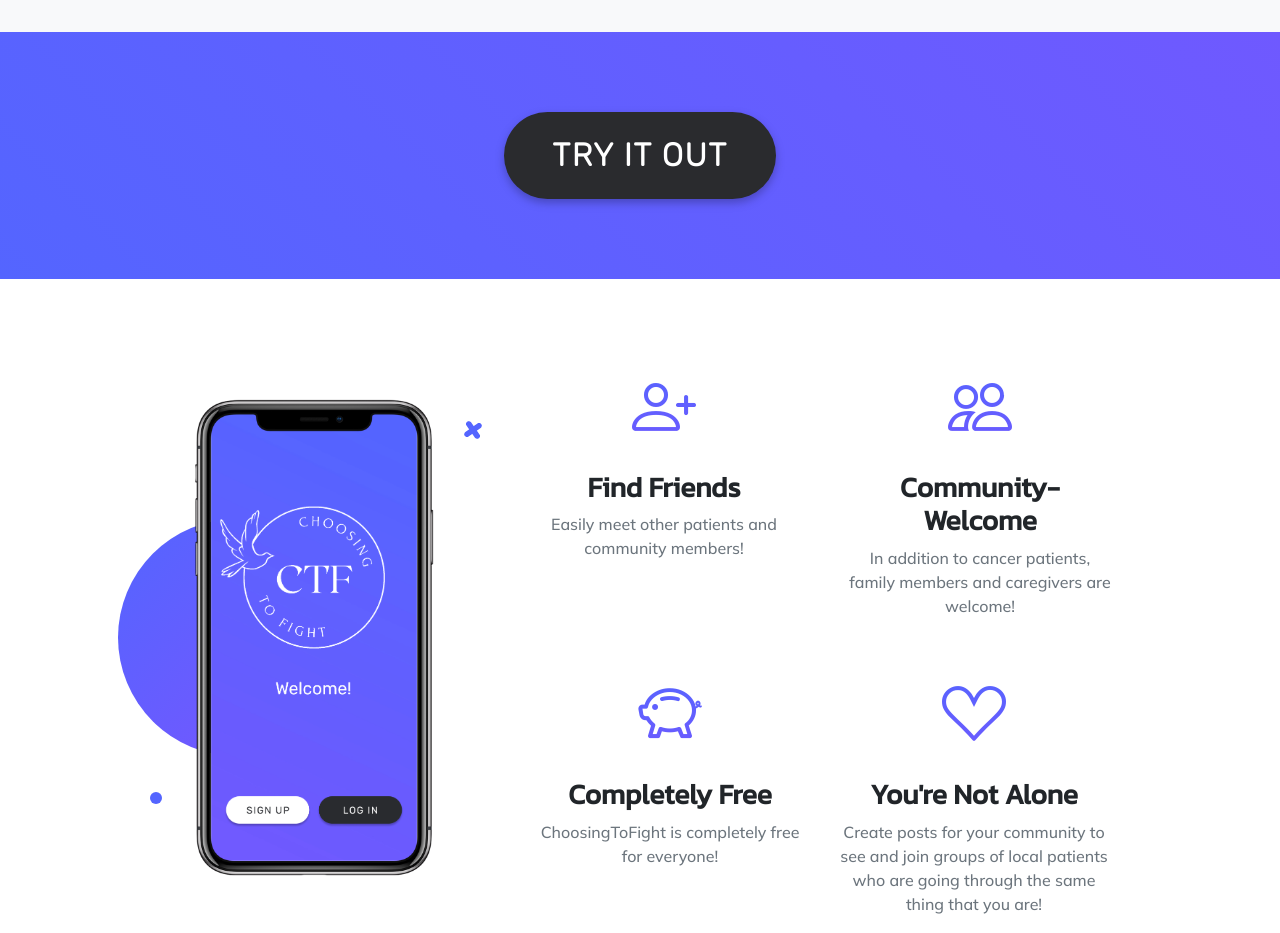
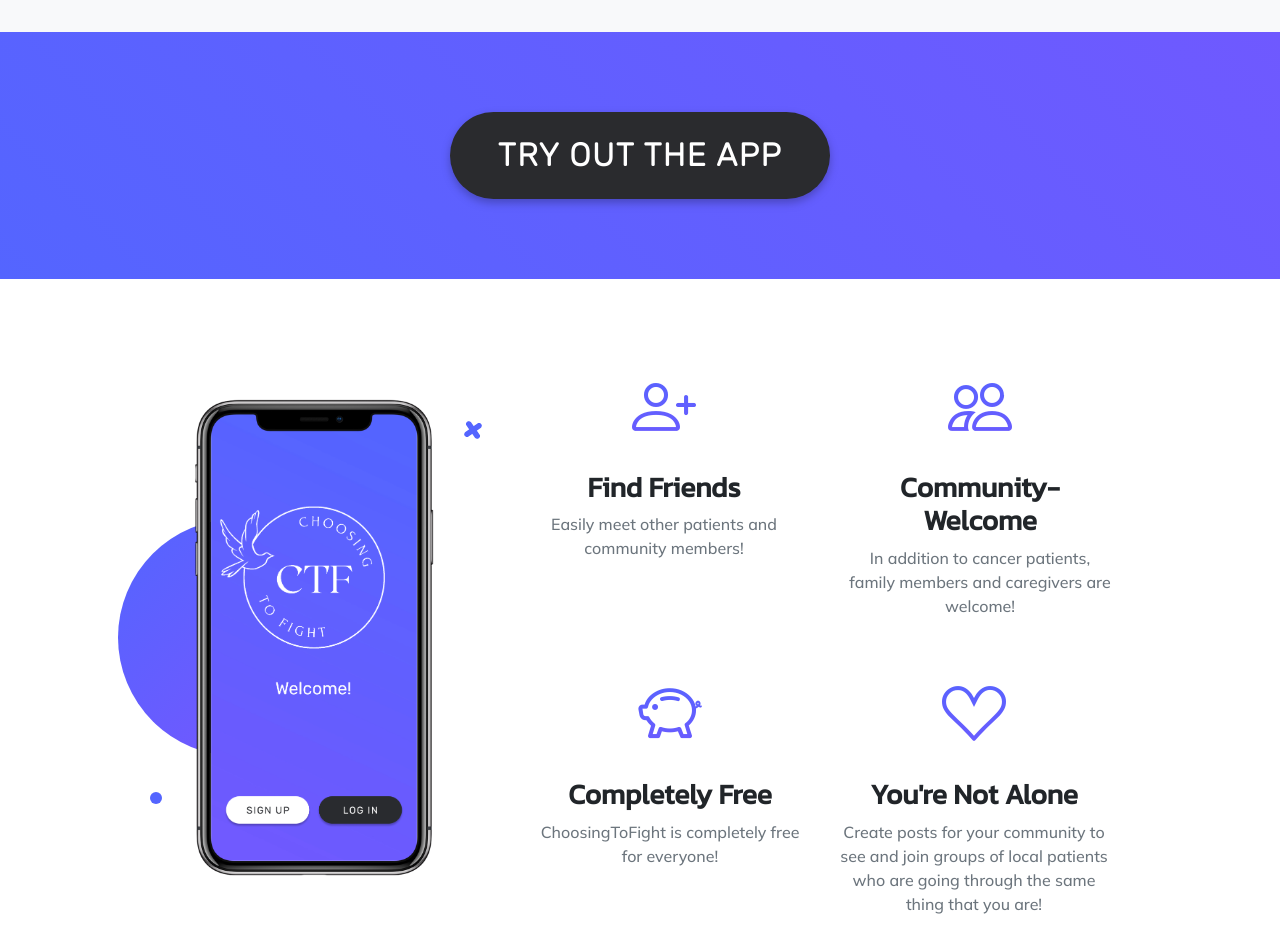
Before and after one commit to jasonbhalla/ChoosingToFight, a plain HTML site: page index.html in a window 1280 px wide. Shown: the part 800-1733 px from the top of the page. Drawn offline with nearby package versions, Linux system fonts and the light colour scheme.

Commit message:
Update index.html

```diff
--- a/index.html
+++ b/index.html
@@ -210,7 +210,7 @@
                     </div>-->
                     <div class="col-xl-8">
                         <!-- <a class="btn btn-outline-light py-4 px-5 rounded-pill" href="https://startbootstrap.com/theme/new-age" target="_blank"><h2 style="margin:0;">Try It Out</h2></a> -->
-                        <a class="darkbutton"; href="#demo"><h2 style="margin:0; font-family: Rubik-Light; letter-spacing: .1rem;">TRY IT OUT</h2></a>
+                        <a class="darkbutton"; href="#demo"><h2 style="margin:0; font-family: Rubik-Light; letter-spacing: .1rem;">TRY OUT THE APP</h2></a>
                     </div>
                 </div>
             </div>
```
